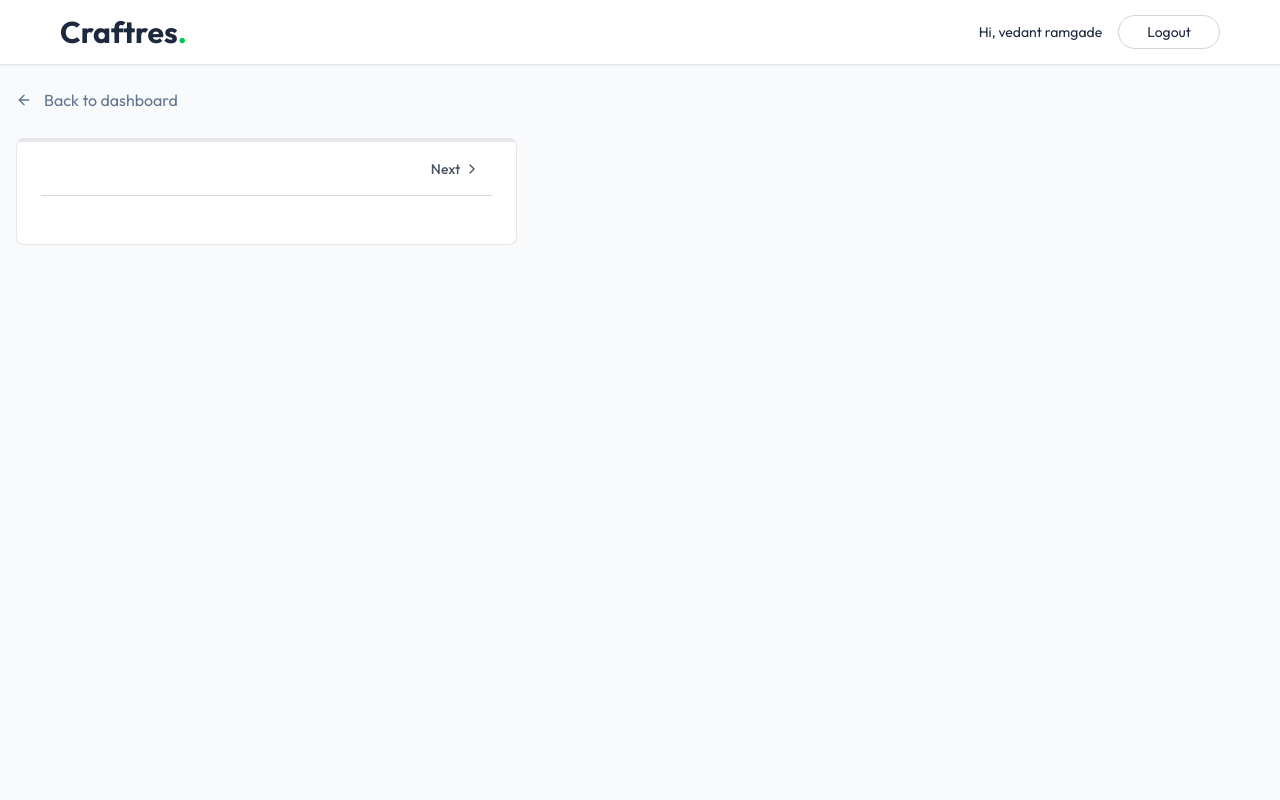
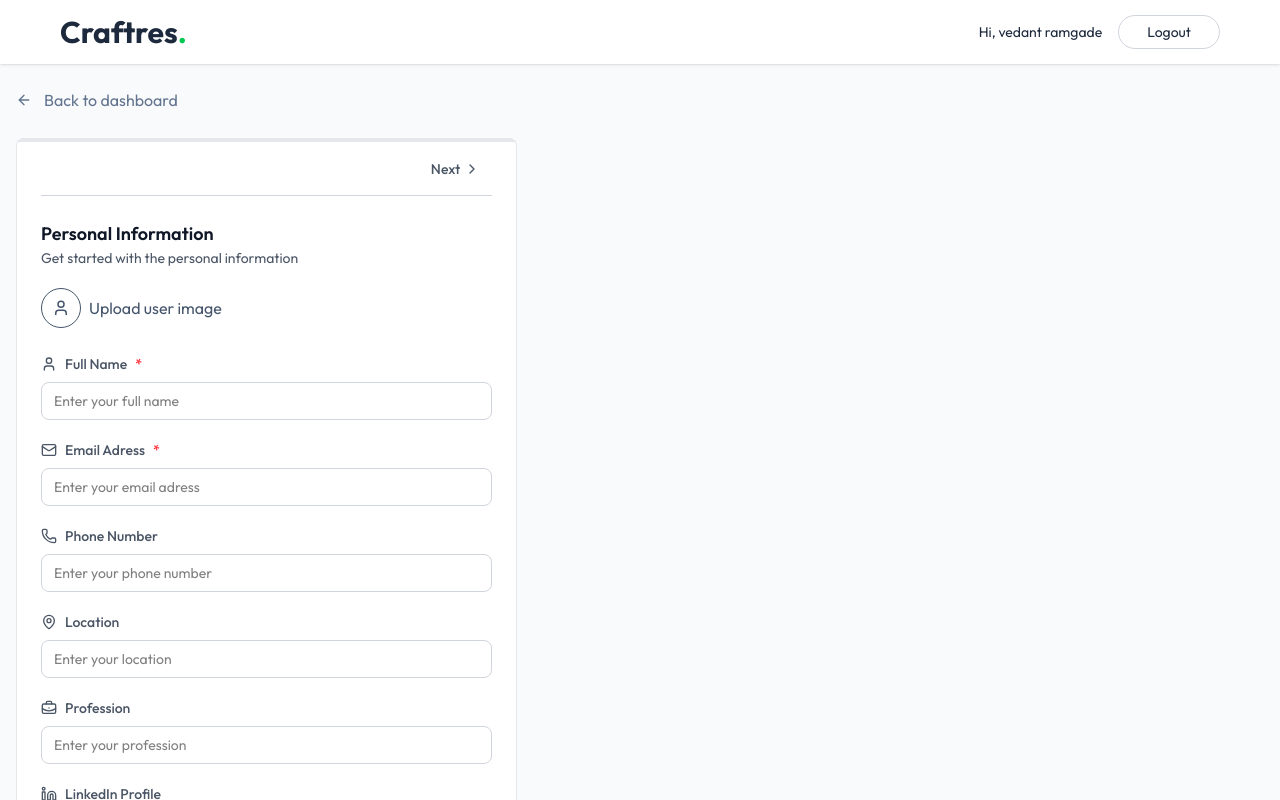
Before and after one commit to vedant-rmgd/AI-Resume-Builder, a React (Vite) app in the folder client/: page /app/builder/1 in a window 1280 px wide. Shown: the top 800 px of the page. Built offline with nearby package versions, Linux system fonts and the light colour scheme.

Commit message:
create personal form

```diff
--- /dev/null
+++ b/client/src/components/PersonalInfoForm.jsx
@@ -0,0 +1,134 @@
+import {
+    BriefcaseBusiness,
+    Globe,
+    Linkedin,
+    Mail,
+    MapPin,
+    Phone,
+    User,
+} from "lucide-react";
+
+function PersonalInfoForm({
+    data,
+    onChange,
+    removeBackground,
+    setRemoveBackground,
+}) {
+    const handleChange = (field, value) => {
+        onChange({ ...data, [field]: value });
+    };
+
+    const fields = [
+        {
+            key: "full_name",
+            label: "Full Name",
+            icon: User,
+            type: "text",
+            required: true,
+        },
+        {
+            key: "email",
+            label: "Email Adress",
+            icon: Mail,
+            type: "email",
+            required: true,
+        },
+        { key: "phone", label: "Phone Number", icon: Phone, type: "text" },
+        { key: "location", label: "Location", icon: MapPin, type: "text" },
+        {
+            key: "profession",
+            label: "Profession",
+            icon: BriefcaseBusiness,
+            type: "text",
+        },
+        {
+            key: "linkedin",
+            label: "LinkedIn Profile",
+            icon: Linkedin,
+            type: "url",
+        },
+        { key: "website", label: "Personal Website", icon: Globe, type: "url" },
+    ];
+
+    return (
+        <div>
+            <h3 className="text-lg font-semibold text-gray-900">
+                Personal Information
+            </h3>
+            <p className="text-sm text-gray-600">
+                Get started with the personal information
+            </p>
+            <div className="flex items-center gap-2">
+                <label>
+                    {data.image ? (
+                        <img
+                            src={
+                                typeof data.image === "string"
+                                    ? data.image
+                                    : URL.createObjectURL(data.image)
+                            }
+                            alt="user-image"
+                            className="w-16 h-16 rounded-full object-cover mt-5 ring ring-slate-300 hover:opacity-80"
+                        />
+                    ) : (
+                        <div className="inline-flex items-center gap-2 mt-5 text-slate-600 hover:text-slate-700 cursor-pointer">
+                            <User className="size-10 p-2.5 border rounded-full" />{" "}
+                            Upload user image
+                        </div>
+                    )}
+                    <input
+                        type="file"
+                        accept="image/jpej, image/png"
+                        className="hidden"
+                        onChange={(e) =>
+                            handleChange("image", e.target.files[0])
+                        }
+                    />
+                </label>
+                {typeof data.image === "object" && (
+                    <div className="flex flex-col gap-1 pl-4 text-sm">
+                        <p>Remove background</p>
+                        <label className="relative inline-flex items-center cursor-pointer text-gray-900 gap-3">
+                            <input
+                                type="checkbox"
+                                className="sr-only peer"
+                                onChange={() =>
+                                    setRemoveBackground((prev) => !prev)
+                                }
+                                checked={removeBackground}
+                            />
+                            <div className="w-9 h-5 bg-slate-300 rounded-full peer peer-checked:bg-green-600 transition-colors duration-200"></div>
+                            <span className="dot absolute left-1 top-1 w-3 h-3 bg-white rounded-full transition-transform duration-200 ease-in-out peer-checked:translate-x-4"></span>
+                        </label>
+                    </div>
+                )}
+            </div>
+            {fields.map((field) => {
+                const Icon = field.icon;
+                return (
+                    <div key={field.key} className="space-y-1 mt-5">
+                        <label className="flex items-center gap-2 text-sm font-medium text-gray-600">
+                            <Icon className="size-4" />
+                            {field.label}
+                            {field.required && (
+                                <span className="text-red-500">*</span>
+                            )}
+                        </label>
+                        <input
+                            type={field.type}
+                            value={data[field.key] || ""}
+                            onChange={(e) =>
+                                handleChange(field.key, e.target.value)
+                            }
+                            className="mt-1 w-full px-3 py-2 border border-gray-300 rounded-lg focus:ring focus:ring-blue-500 focus:border-blue-500 outline-none transition-colors text-sm"
+                            placeholder={`Enter your ${field.label.toLowerCase()}`}
+                            required={field.required}
+                        />
+                    </div>
+                );
+            })}
+        </div>
+    );
+}
+
+export default PersonalInfoForm;
--- /dev/null
+++ b/client/src/components/ResumePreview.jsx
@@ -0,0 +1,14 @@
+import React from 'react'
+
+function ResumePreview({data, template, accentColor, classes = ""}) {
+  return (
+    <div
+    className='w-full bg-gray-100'>
+        <div id='resume-preview' className={'border border-gray-200 print:shadow-none print:border-none' + classes}>
+
+        </div>
+    </div>
+  )
+}
+
+export default ResumePreview
--- a/client/src/pages/ResumeBuilder.jsx
+++ b/client/src/pages/ResumeBuilder.jsx
@@ -12,9 +12,10 @@
     Sparkles,
     User,
 } from "lucide-react";
+import PersonalInfoForm from "../components/PersonalInfoForm.jsx";
 
 function ResumeBuilder() {
-    const { resumeId } = useParams();
+    const { resumeId } = useParams(); // we are taking the resume id from URL, and on that basis we are fetching the resume details of a particular resume
     const [resumeData, setResumeData] = useState({
         _id: "",
         title: "",
@@ -125,11 +126,36 @@
                                     </button>
                                 </div>
                             </div>
+
+                            {/* form content */}
+                            <div className="space-y-6">
+                                {activeSection.id === "personal" && (
+                                    <PersonalInfoForm
+                                        data={resumeData.personal_info}
+                                        onChange={(data) =>
+                                            setResumeData((prev) => ({
+                                                ...prev,
+                                                personal_info: data,
+                                            }))
+                                        }
+                                        removeBackground={removeBackground}
+                                        setRemoveBackground={
+                                            setRemoveBackground
+                                        }
+                                    />
+                                )}
+                            </div>
                         </div>
                     </div>
 
                     {/* right column - preview of the resume */}
-                    <div></div>
+                    <div className="lg:col-span-7 max-lg:mt-6">
+                        <div>
+                            {/* ---buttons--- */}
+                        </div>
+
+                        {/* ---resume preview--- */}
+                    </div>
                 </div>
             </div>
         </div>
```
